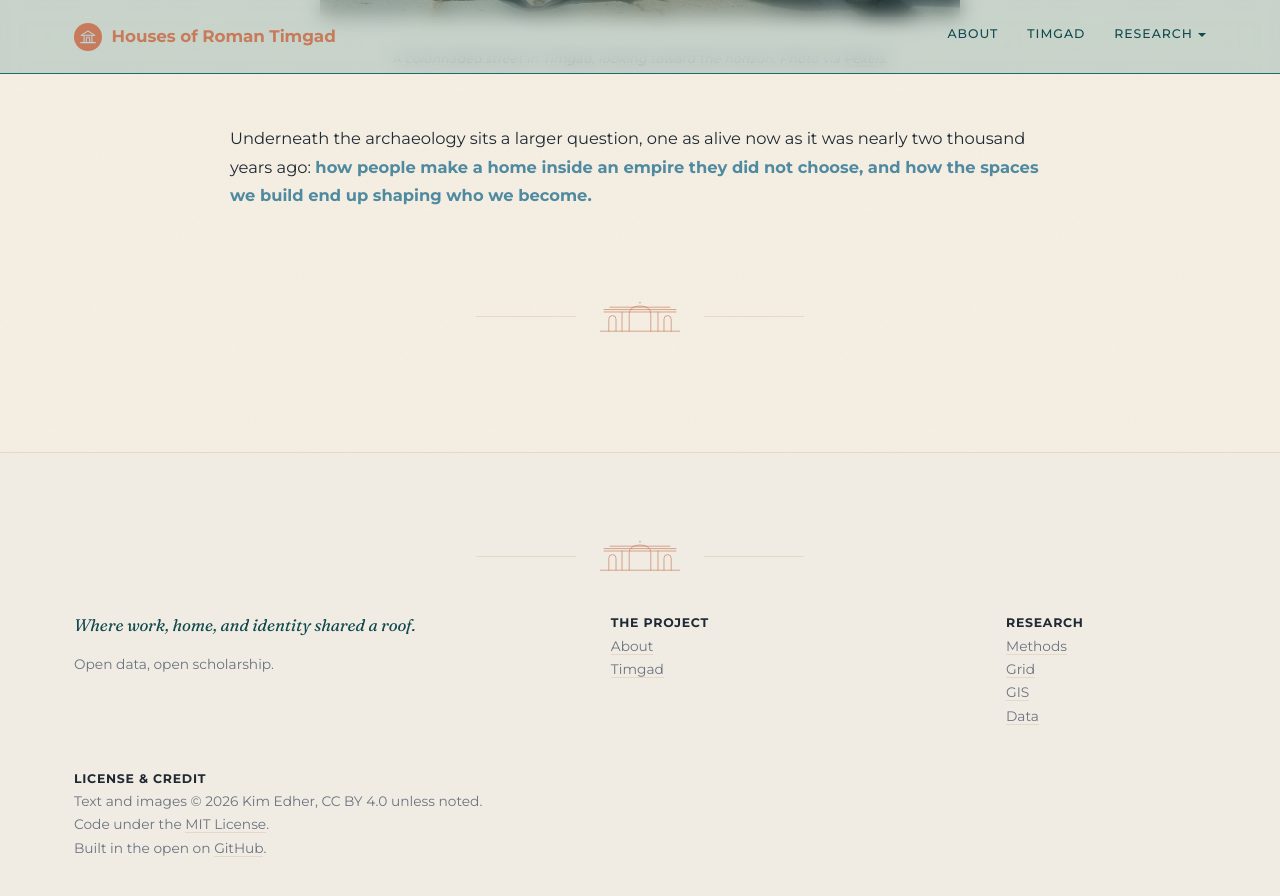
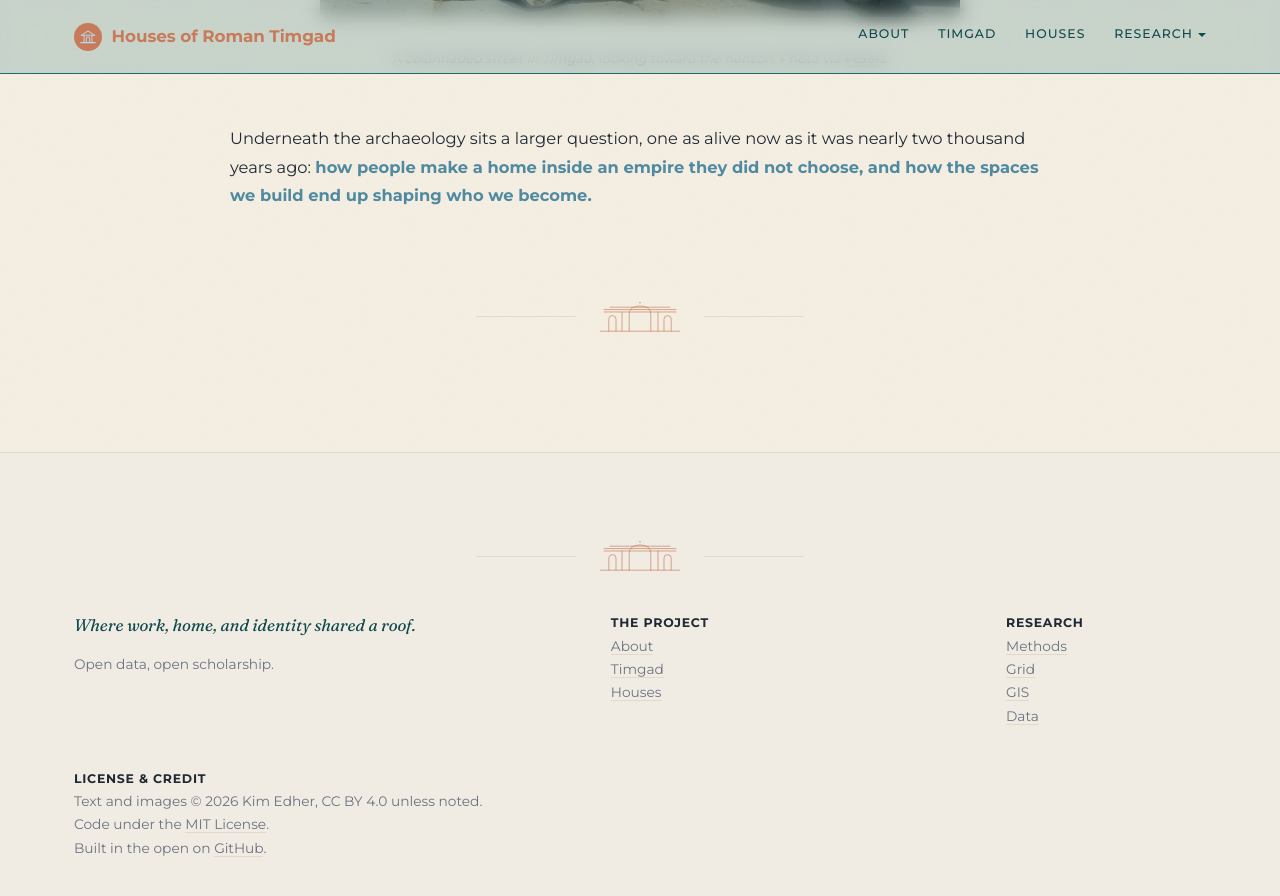
Before and after one commit to kimedher/timgadhouses, a Jekyll site: the page built from index.md, in a window 1280 px wide and 900 px high, scrolled down 1647 px. Shown: the top 896 px of the window. Built offline with Jekyll 4.4.1, drawn with Linux system fonts in a browser that asks for light colours.

Commit message:
Nav: Timgad link to /timgad/, add Houses link
Update header nav and footer column for new permalink and new
Houses page. Research dropdown unchanged.

```diff
--- a/_layouts/default.html
+++ b/_layouts/default.html
@@ -31,7 +31,8 @@
         </a>
         <nav class="site-nav">
           <a href="{{ '/about/' | relative_url }}"{% if page.url contains '/about' %} class="active"{% endif %}>About</a>
-          <a href="{{ '/why-timgad/' | relative_url }}"{% if page.url contains '/why-timgad' %} class="active"{% endif %}>Timgad</a>
+          <a href="{{ '/timgad/' | relative_url }}"{% if page.url contains '/timgad' %} class="active"{% endif %}>Timgad</a>
+          <a href="{{ '/houses/' | relative_url }}"{% if page.url contains '/houses' %} class="active"{% endif %}>Houses</a>
           <div class="nav-item has-dropdown{% if page.url contains '/methods' or page.url contains '/grid' or page.url contains '/gis' or page.url contains '/data' %} nav-item--active{% endif %}">
             <button type="button" class="nav-dropdown-toggle" aria-expanded="false" aria-haspopup="true">Research<span class="nav-dropdown-caret" aria-hidden="true"></span></button>
             <div class="nav-dropdown" role="menu">
@@ -64,7 +65,8 @@
           <div>
             <strong style="color: var(--text); font-size: 0.78rem; text-transform: uppercase; letter-spacing: 0.06em;">The project</strong><br>
             <a href="{{ '/about/' | relative_url }}">About</a>
-            <br><a href="{{ '/why-timgad/' | relative_url }}">Timgad</a>
+            <br><a href="{{ '/timgad/' | relative_url }}">Timgad</a>
+            <br><a href="{{ '/houses/' | relative_url }}">Houses</a>
           </div>
           <div>
             <strong style="color: var(--text); font-size: 0.78rem; text-transform: uppercase; letter-spacing: 0.06em;">Research</strong><br>
```
